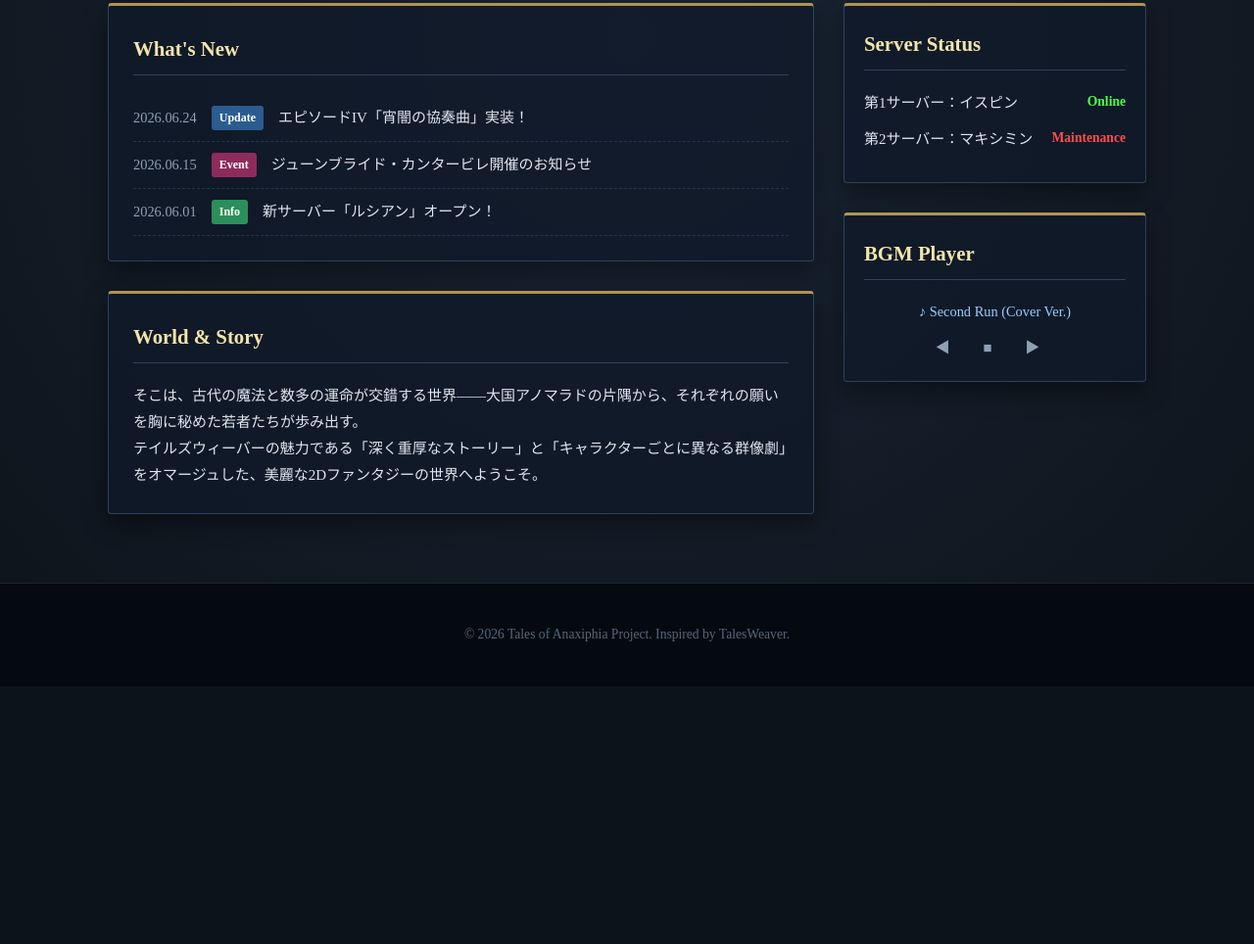
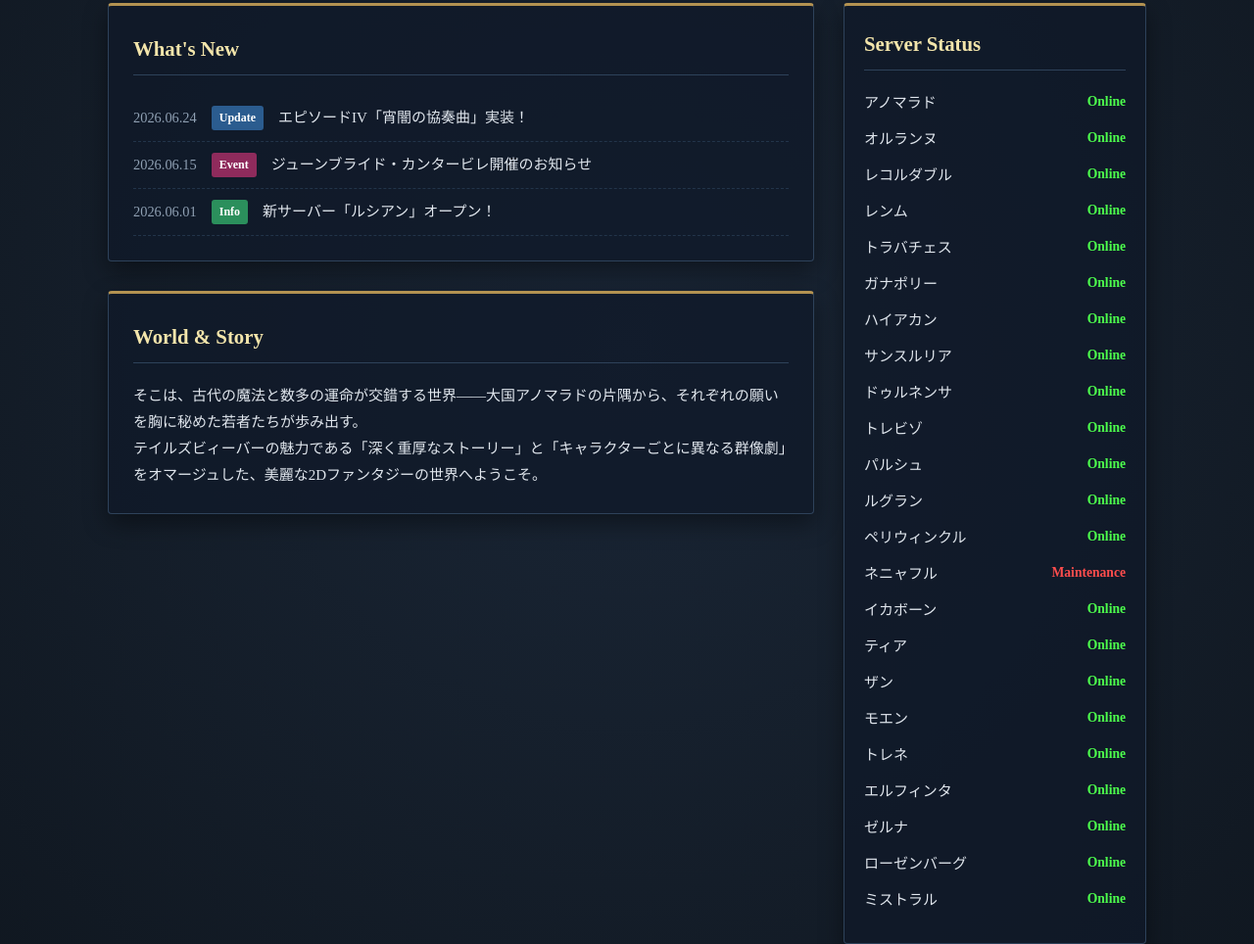
Before and after one commit to metuoh634/twb, a plain HTML site: page client/index.html in a window 1280 px wide. Shown: the part 625-1589 px from the top of the page at 98% size. Before the commit the page ends 1326 px from the top, so only its background shows below. Drawn offline with Linux system fonts and the light colour scheme.

Commit message:
-server名

```diff
--- a/client/index.html
+++ b/client/index.html
@@ -5,7 +5,7 @@
 	<meta charset="UTF-8">
 	<meta name="viewport" content="width=device-width, initial-scale=1.0">
 	<link rel="icon" href="data:,">
-	<title>Tales of Anaxiphia - テイルズウィーバー風ファンタジーサイト</title>
+	<title>Tales of Anaxiphia - テイルズビーバー</title>
 	<style>
 		/* ==========================================共通設定 & ファンタジー風リセット========================================== */
 		* {
@@ -271,7 +271,7 @@
 	<!-- ヘッダー（タイトル・ナビゲーション） -->
 	<header>
 		<div class="header-container">
-			<h1 class="site-title">Tales of Anaxiphia</h1>
+			<h1 class="site-title">Tales of Beaver</h1>
 			<p class="site-subtitle">〜 運命に導かれた者たちの旋律 〜</p>
 			<nav>
 				<ul>
@@ -314,7 +314,7 @@
 			<section class="box-window">
 				<h3 class="box-title">World & Story</h3>
 				<p>そこは、古代の魔法と数多の運命が交錯する世界——大国アノマラドの片隅から、それぞれの願いを胸に秘めた若者たちが歩み出す。</p>
-				<p>テイルズウィーバーの魅力である「深く重厚なストーリー」と「キャラクターごとに異なる群像劇」をオマージュした、美麗な2Dファンタジーの世界へようこそ。</p>
+				<p>テイルズビィーバーの魅力である「深く重厚なストーリー」と「キャラクターごとに異なる群像劇」をオマージュした、美麗な2Dファンタジーの世界へようこそ。</p>
 			</section>
 		</main>
 
@@ -323,8 +323,34 @@
 			<div class="box-window sm-box">
 				<h3 class="box-title">Server Status</h3>
 				<div class="server-status">
-					<p>第1サーバー：イスピン <span class="status online">Online</span></p>
-					<p>第2サーバー：マキシミン <span class="status maintenance">Maintenance</span></p>
+					<p>アノマラド<span start="2004/02/25" class="status online">Online</span></p>
+					<p>オルランヌ<span start="2004/02/25" class="status online">Online</span></p>
+					<p>レコルダブル<span start="2004/02/25" class="status online">Online</span></p>
+					<p>レンム<span start="2004/02/25" class="status online">Online</span></p>
+					<p>トラバチェス<span start="2004/02/25" class="status online">Online</span></p>
+
+					<p>ガナポリー<span start="2004/04/14" class="status online">Online</span></p>
+					<p>ハイアカン<span start="2004/04/14" class="status online">Online</span></p>
+
+					<p>サンスルリア<span start="2004/04/28" class="status online">Online</span></p>
+					<p>ドゥルネンサ<span start="2004/04/28" class="status online">Online</span></p>
+					<p>トレビゾ<span start="2004/04/28" class="status online">Online</span></p>
+					<p>パルシュ<span start="2004/09/03" class="status online">Online</span></p>
+					<p>ルグラン<span start="2004/09/03" class="status online">Online</span></p>
+
+					<p>ペリウィンクル<span start="2006/08/30" class="status online">Online</span></p>
+					<p>ネニャフル<span start="2006/10/25" class="status maintenance">Maintenance</span></p>
+
+					<p>イカボーン<span start="2007/06/06" class="status online">Online</span></p>
+					<p>ティア<span start="2007/08/22" class="status online">Online</span></p>
+					<p>ザン<span start="2007/12/05" class="status online">Online</span></p>
+					<p>モエン<span start="2012/03/28" class="status online">Online</span></p>
+
+					<p>トレネ<span start="2007/03/28" class="status online">Online</span></p>
+					<p>エルフィンタ<span start="2007/04/18" class="status online">Online</span></p>
+					<p>ゼルナ<span start="2007/07/18" class="status online">Online</span></p>
+					<p>ローゼンバーグ<span start="2007/07/18" class="status online">Online</span></p>
+					<p>ミストラル<span start="2007/09/19" class="status online">Online</span></p>
 				</div>
 			</div>
 
@@ -340,7 +366,7 @@
 
 	<!-- フッター -->
 	<footer>
-		<p>&copy; 2026 Tales of Anaxiphia Project. Inspired by TalesWeaver.</p>
+		<p>&copy; 2026 Tales of Anaxiphia Project. Inspired by TalesBeaver.</p>
 	</footer>
 
 </body>
```
Also changed, not shown: client/game.html (+2 -2 lines), client/game.css (renamed from client/style.css), client/game.js (renamed from client/main.js).
